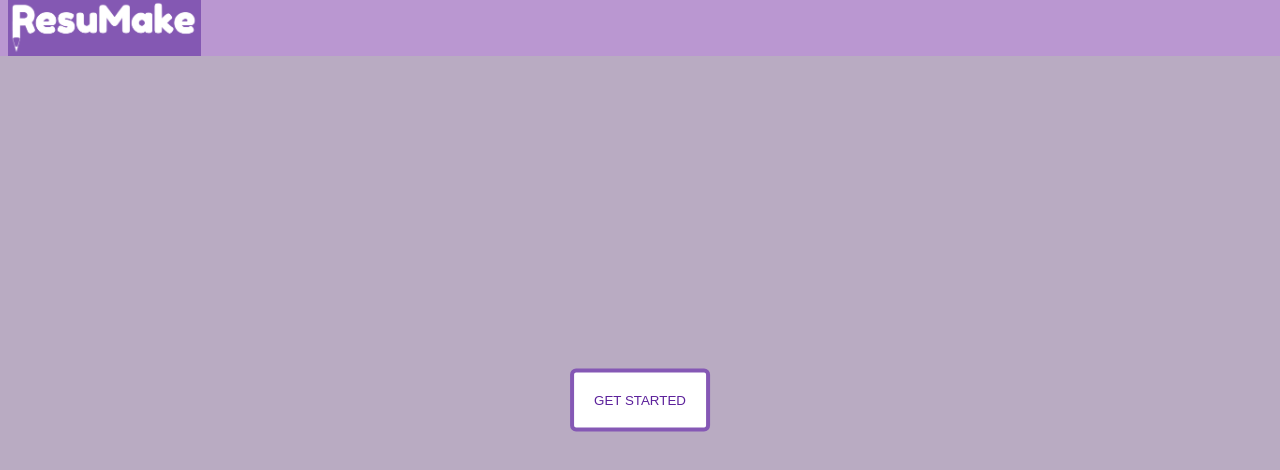
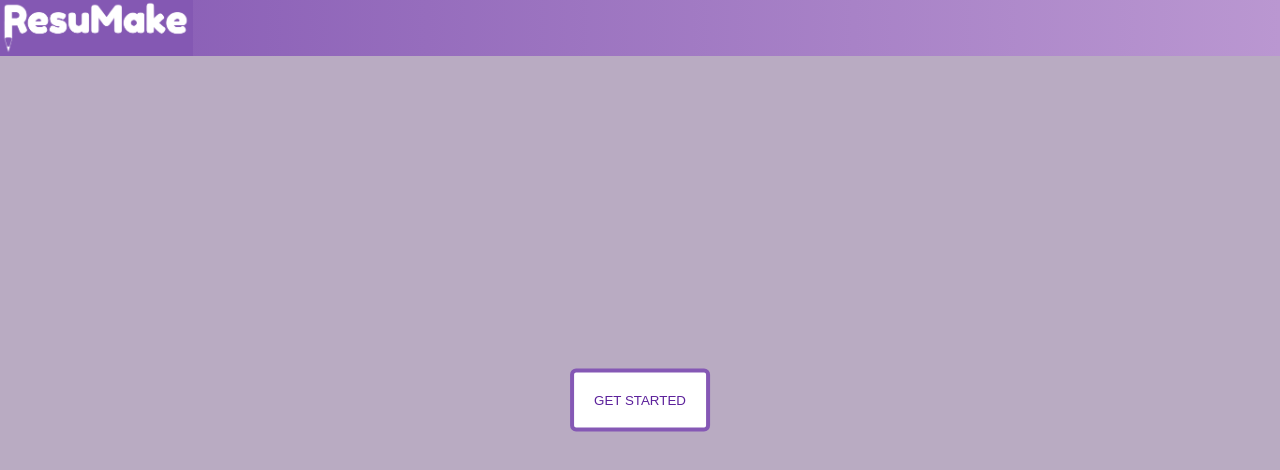
Before and after one commit to kevinb5617/ResuMake, a React (Create React App) app in the folder app/: page / in a window 1280 px wide. Shown: the top 470 px of the page. Built offline with nearby package versions, Linux system fonts and the light colour scheme.

Commit message:
Made small style changes to fix header

```diff
--- a/app/src/components/Logo/Logo.module.css
+++ b/app/src/components/Logo/Logo.module.css
@@ -1,10 +1,10 @@
 .Logo {
-    padding: 8px;
+    padding: 0px;
     height: 100%;
 
 }
 
-.Logo img{
+.Logo img {
     height: 100%;
-    width: 100%;
+    width: auto;
 }
--- a/app/src/components/Navigation/Toolbar/Toolbar.js
+++ b/app/src/components/Navigation/Toolbar/Toolbar.js
@@ -10,4 +10,4 @@ const Toolbar = () => {
     )
 }
 
-export default Toolbar
+export default Toolbar;
--- a/app/src/components/Navigation/Toolbar/Toolbar.module.css
+++ b/app/src/components/Navigation/Toolbar/Toolbar.module.css
@@ -4,7 +4,7 @@
     position: fixed;
     top: 0;
     left: 0;
-    background-color: #ba97d1;
+    background-image: linear-gradient(to right, #8458b3 , #ba97d1);
     display: flex;
     justify-content: space-between;
     align: left;
```
Also changed, not shown: app/src/assets/images/logo_purple.png (added).
